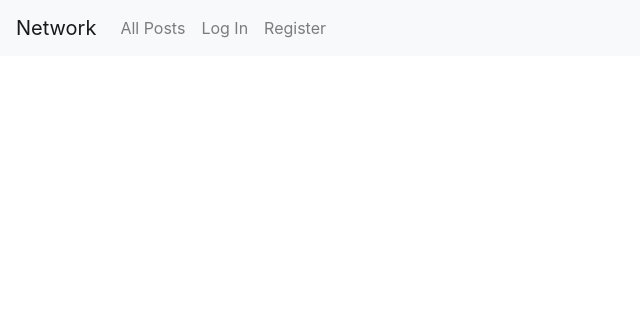
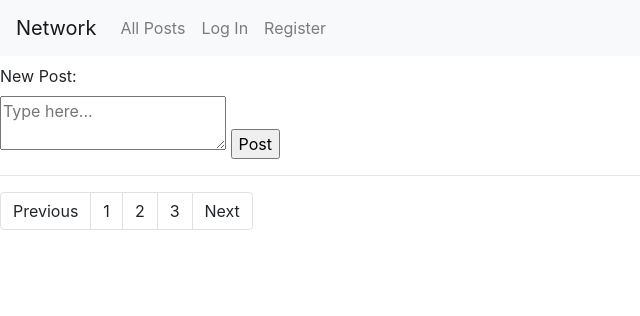
Before and after one commit to ryanpsouzaa/project-four, a Django app: template network/project4/network/templates/network/index.html in a window 1280 px wide. Shown: the top 316 px of the page, without its empty margins (0-640 px from the left). Run offline with Django 3.2, Linux system fonts and the light colour scheme; the template is opened without the code that fills it, so the values that code supplies are empty; parts of the project's set-up code (start-up, migrations or seed data) failed here and were passed over; some libraries are stand-ins or nearby versions.

Commit message:
WIP: index page

```diff
--- a/network/project4/network/static/network/script.js
+++ b/network/project4/network/static/network/script.js
@@ -0,0 +1,52 @@
+document.addEventListener('DOMContentLoaded', function(){
+
+    document.querySelector('#nav-link-profile').addEventListener('click', () => load_page('profile'));
+    document.querySelector('#nav-link-all-posts').addEventListener('click', () => load_page('all-posts'));
+    document.querySelector('#nav-link-following').addEventListener('click', () => load_page('following'));
+
+    load_page('all-posts')
+    load_posts(1)
+})
+
+
+function load_page(page){
+    document.querySelector('div-profile').style.display = 'none';
+    document.querySelector('div-all-posts').style.display = 'none';
+    document.querySelector('div-following').style.display = 'none';
+
+    document.querySelector(`div-${page}`).style.display = 'block';
+}
+
+function load_posts(page_number){
+    fetch(`/posts?page=${page_number}`)
+    .then(respnse => Response.json())
+    .then(data => {
+
+        document.querySelector('div-load-posts').innerHTML = ""
+        data.forEach(post => {
+            const div = document.createElement('div');
+            div.classList.add('post-loaded');
+
+            const heading = document.createElement('h4');
+            heading.innerHTML = post.author;
+
+            const content = document.createElement('p');
+            content.innerHTML = post.content;
+
+            const number_likes = document.createElement('p');
+            number_likes.innerHTML = post.likes.count();
+
+            const date = document.createElement('p');
+            date.innerHTML = post.date;
+
+            div.appendChild(heading);
+            div.appendChild(content);
+            div.appendChild(number_likes);
+            div.appendChild(date);
+
+            document.querySelector('#div-load-posts').appendChild(div)
+        })
+
+    })
+
+}
--- a/network/project4/network/templates/network/index.html
+++ b/network/project4/network/templates/network/index.html
@@ -1,16 +1,38 @@
 {% extends "network/layout.html" %}
 
 {% block body %}
-    <div id="profile">
+    <div id="div-profile">
         <h2>{{request.username}}</h2>
 
     </div>
 
-    <div id="all-posts">
+    <div id="div-all-posts">
+
+        <form>
+            <label for="post-content">New Post:</label><br>
+            <textarea id="post-content" name="content" placeholder="Type here..."></textarea>
+            <input type="submit" value="Post">
+        </form>
+        <hr>
+
+        <div id="div-load-posts">
+
+        </div>
+
+
+        <nav aria-label="Page Navigation">
+            <ul class="pagination">
+                <li class="page-item"><a class="page-link">Previous</a></li>
+                <li class="page-item"><a class="page-link">1</a></li>
+                <li class="page-item"><a class="page-link">2</a></li>
+                <li class="page-item"><a class="page-link">3</a></li>
+                <li class="page-item"><a class="page-link">Next</a></li>
+            </ul>
+        </nav>
 
     </div>
 
-    <div id="following">
+    <div id="div-following">
 
     </div>
 {% endblock %}
--- a/network/project4/network/urls.py
+++ b/network/project4/network/urls.py
@@ -9,6 +9,7 @@ urlpatterns = [
     path("logout", views.logout_view, name="logout"),
     path("register", views.register, name="register"),
 
+    path("posts", views.load_posts, name="posts"),
 
-    path("load", views.load_page, name="load_page")
+
 ]
```
Also changed, not shown: network/project4/network/models.py (+12 -0 lines), network/project4/network/views.py (+33 -0 lines).
